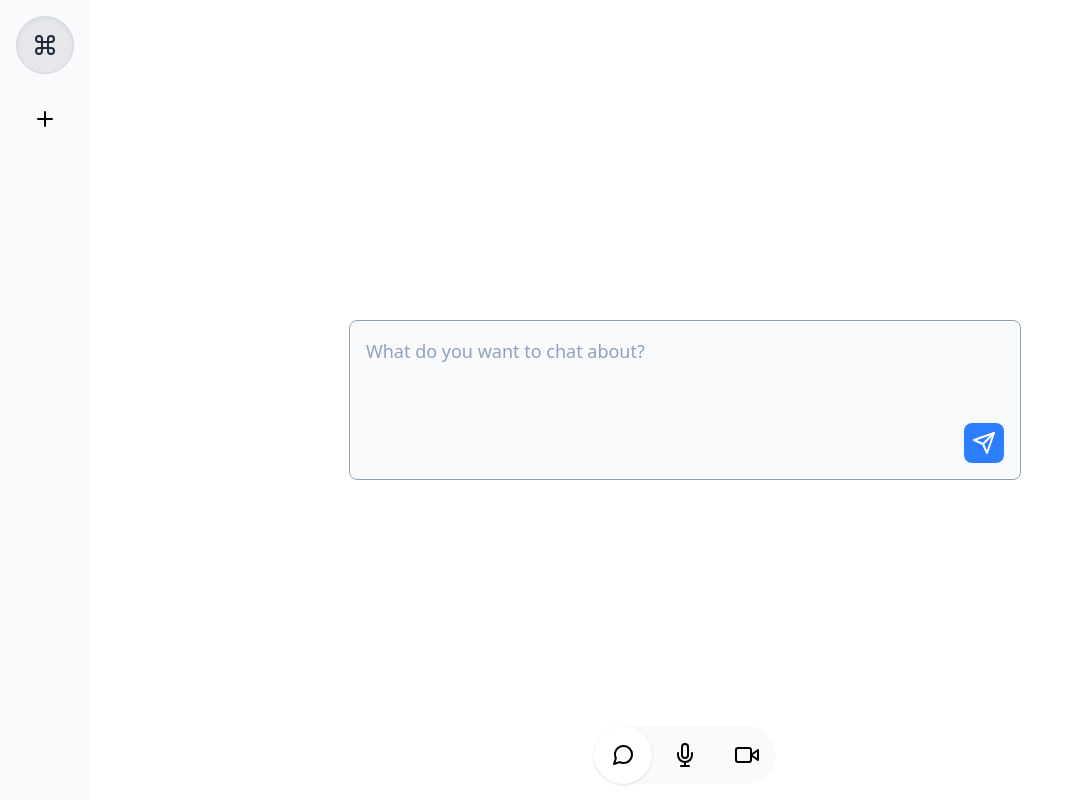
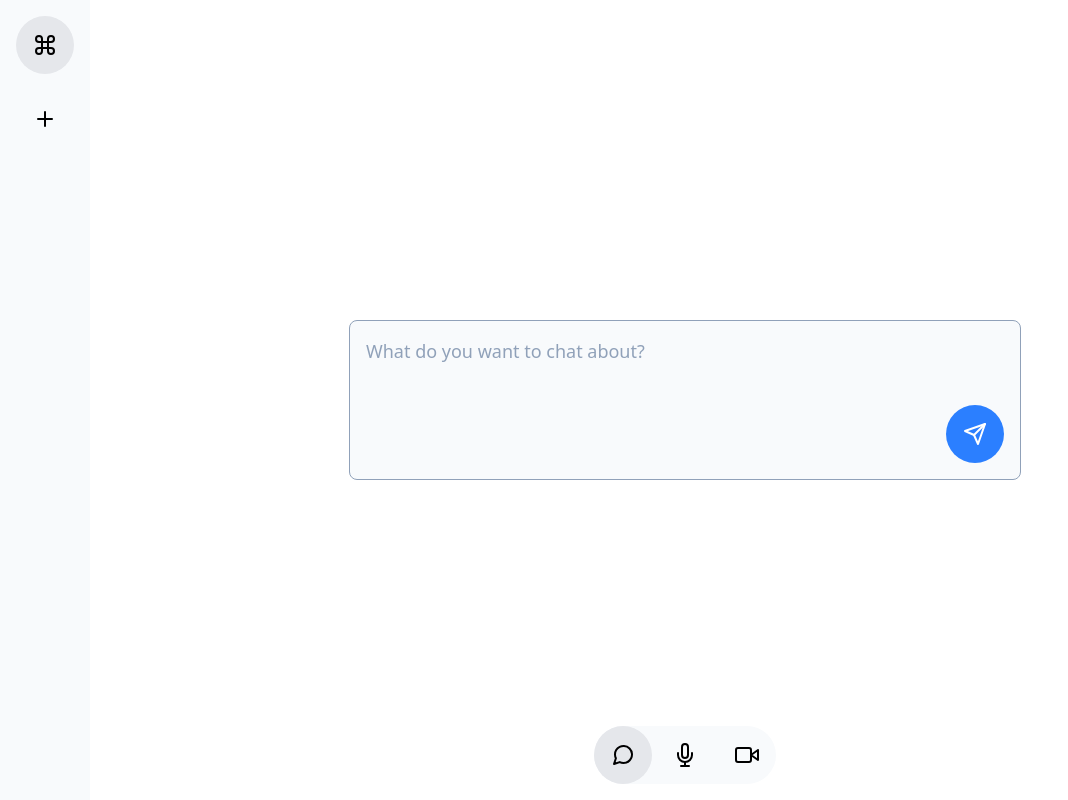
Before and after one commit to djsauble/llm-os, a React (Vite) app: page / in a window 1280 px wide. Shown: the whole page, without its empty margins (0-1068 px from the left). Built offline with nearby package versions, Linux system fonts and the light colour scheme.

Commit message:
Make active styles more consistent and reusable

```diff
--- a/src/App.css
+++ b/src/App.css
@@ -1,14 +1,30 @@
 @import "tailwindcss";
 
 @layer components {
-  .btn-icon {
-    @apply transition-colors duration-200 border border-transparent rounded-full;
+  .btn-icon-primary {
+    @apply transition-colors duration-200 border border-transparent rounded-full p-4 bg-blue-500 text-white;
+
+    @variant hover {
+      @apply bg-blue-600;
+    }
+  }
+
+  .btn-icon-primary-active {
+    @apply transition-colors duration-200 border border-transparent rounded-full p-4 bg-blue-700 text-white;
+  }
+
+  .btn-icon-secondary {
+    @apply transition-colors duration-200 border border-transparent rounded-full p-4;
 
     @variant hover {
       @apply bg-gray-100;
     }
   }
 
+  .btn-icon-secondary-active {
+    @apply transition-colors duration-200 border border-transparent rounded-full p-4 bg-gray-200;
+  }
+
   .input {
     @apply w-full border border-slate-400 bg-slate-50 rounded-lg p-4 flex flex-col;
   }
--- a/src/components/Modes.tsx
+++ b/src/components/Modes.tsx
@@ -34,7 +34,7 @@ export default function Modes({ value = MODE.CHAT, onChange }: ModesProps) {
     <div className="flex gap-1 bg-slate-50 rounded-full">
       <button
         onClick={() => handleModeClick(MODE.CHAT)}
-        className={`btn-icon p-4 ${value === MODE.CHAT ? 'bg-white shadow-sm' : ''}`}
+        className={`${value === MODE.CHAT ? 'btn-icon-secondary-active' : 'btn-icon-secondary'}`}
         aria-label="Chat mode"
       >
         <MessageCircle className="w-6 h-6" />
@@ -42,7 +42,7 @@ export default function Modes({ value = MODE.CHAT, onChange }: ModesProps) {
 
       <button
         onClick={() => handleModeClick(MODE.AUDIO)}
-        className={`btn-icon p-4 ${(value === MODE.AUDIO || value === MODE.AUDIO_PAUSED) ? 'bg-white shadow-sm' : ''}`}
+        className={`${(value === MODE.AUDIO || value === MODE.AUDIO_PAUSED) ? 'btn-icon-secondary-active' : 'btn-icon-secondary'}`}
         aria-label={value === MODE.AUDIO_PAUSED ? 'Resume audio' : 'Audio mode'}
       >
         {value === MODE.AUDIO_PAUSED ? (
@@ -54,7 +54,7 @@ export default function Modes({ value = MODE.CHAT, onChange }: ModesProps) {
 
       <button
         onClick={() => handleModeClick(MODE.VIDEO)}
-        className={`btn-icon p-4 ${(value === MODE.VIDEO || value === MODE.VIDEO_PAUSED) ? 'bg-white shadow-sm' : ''}`}
+        className={`${(value === MODE.VIDEO || value === MODE.VIDEO_PAUSED) ? 'btn-icon-secondary-active' : 'btn-icon-secondary'}`}
         aria-label={value === MODE.VIDEO_PAUSED ? 'Resume video' : 'Video mode'}
       >
         {value === MODE.VIDEO_PAUSED ? (
--- a/src/components/Omnibar.tsx
+++ b/src/components/Omnibar.tsx
@@ -21,7 +21,7 @@ function ChatInput() {
       <Toolbar.Root className="flex justify-end mt-2">
         <Toolbar.Button
           render={<RouterLink to="/definition" />}
-          className="px-2 py-2 bg-blue-500 text-white rounded-lg hover:bg-blue-600 transition-colors text-sm"
+          className="btn-icon-primary"
         >
           <Send className="w-6 h-6"/>
         </Toolbar.Button>
--- a/src/components/Sidebar.tsx
+++ b/src/components/Sidebar.tsx
@@ -8,7 +8,7 @@ function Sidebar() {
   return (
     <NavigationMenu.Root className="bg-slate-50 p-4 flex flex-col">
       <NavigationMenu.List className="flex md:flex-col max-md:space-x-4 md:space-y-4 items-center">
-        <NavigationMenu.Item className={`btn-icon p-4 ${location.pathname === '/' ? 'bg-gray-200 text-gray-800 shadow-inner border-gray-300' : ''}`}>
+        <NavigationMenu.Item className={`${location.pathname === '/' ? 'btn-icon-secondary-active' : 'btn-icon-secondary'}`}>
           <NavigationMenu.Link
             render={<RouterLink to="/" />}
             aria-label="Home"
@@ -16,7 +16,7 @@ function Sidebar() {
             <Command className="w-6 h-6" />
           </NavigationMenu.Link>
         </NavigationMenu.Item>
-        <NavigationMenu.Item className={`btn-icon p-4 ${location.pathname === '/definition' ? 'bg-gray-200 text-gray-800 shadow-inner border-gray-300' : ''}`}>
+        <NavigationMenu.Item className={`${location.pathname === '/definition' ? 'btn-icon-secondary-active' : 'btn-icon-secondary'}`}>
           <NavigationMenu.Link
             render={<RouterLink to="/definition" />}
             aria-label="Task Definition"
```
